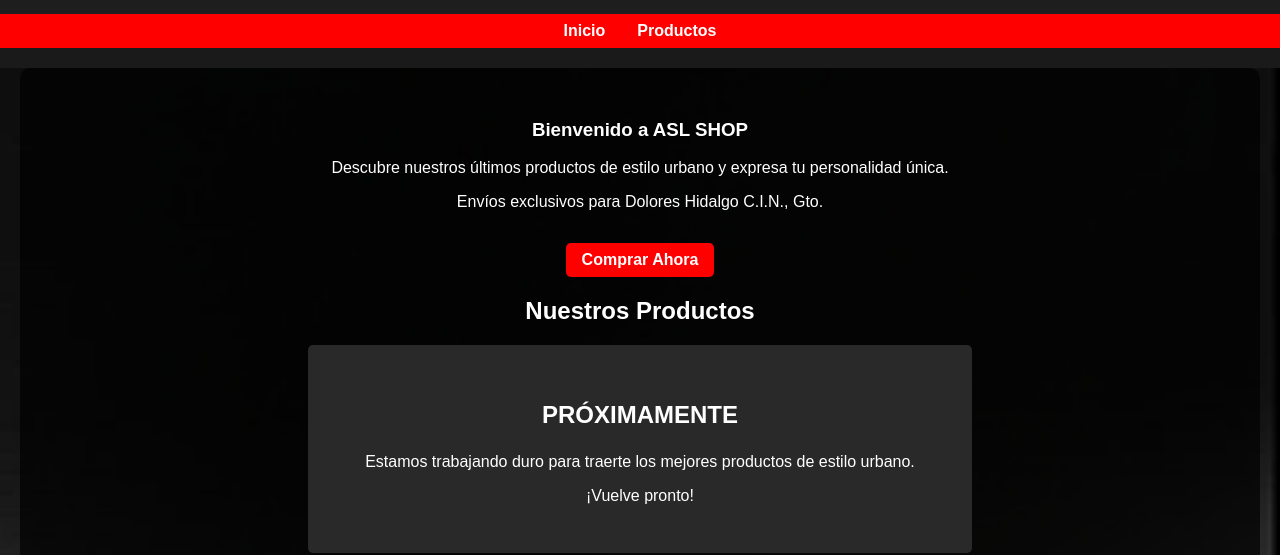
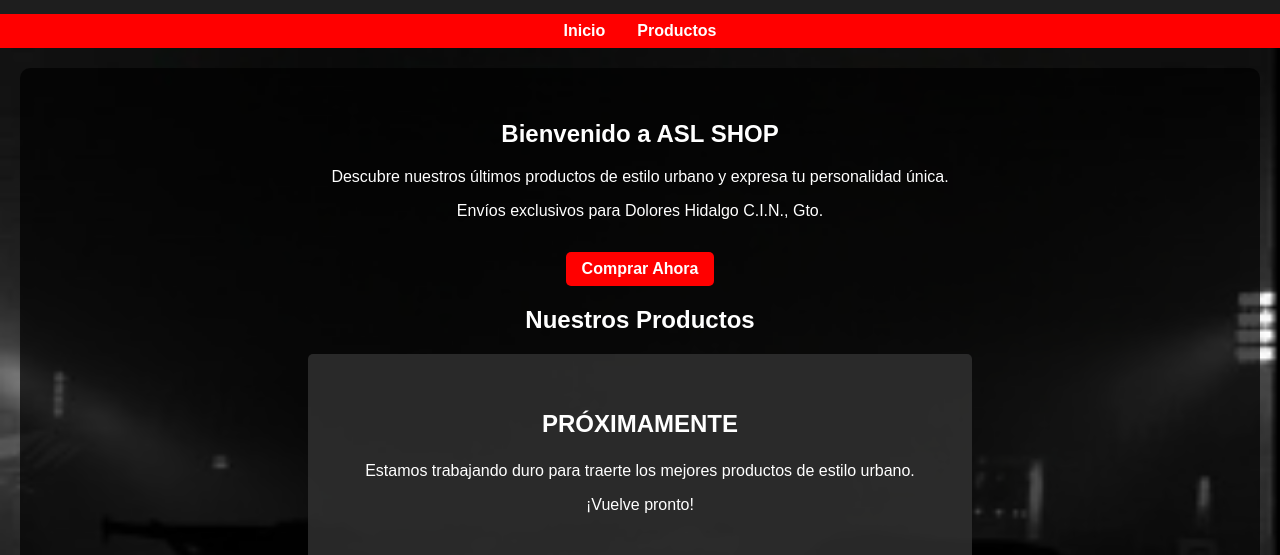
Before and after one commit to asl-shop/inicio, a plain HTML site: page index.html in a window 1280 px wide. Shown: the part 247-802 px from the top of the page. Drawn offline with Linux system fonts and the light colour scheme.

Commit message:
index.html

```diff
--- a/index.html
+++ b/index.html
@@ -10,8 +10,12 @@
             font-family: Arial, sans-serif;
             margin: 0;
             padding: 0;
-            background-color: #1a1a1a;
-            color: #ffffff;
+            background-image: url('ASL Shop-Photoroom.png');
+            background-size: cover; /* Ajusta la imagen al tamaño de la sección */
+            background-repeat: no-repeat; /* Evita que se repita la imagen */
+            background-position: center; /* Centra la imagen */
+            height: 100vh; /* Ajusta la altura según lo necesites */
+            color: white; /* Cambia el color del texto si es necesario */
         }
         .container-2:last-of-type a {
             color: white;
@@ -20,14 +24,6 @@
         .container-2:last-of-type a:hover {
              color: white;
             text-decoration: underline; /* Subrayado al pasar el ratón */
-        }
-        .section1 {
-        background-image: url('ASL Shop-Photoroom.png');
-        background-size: cover; /* Ajusta la imagen al tamaño de la sección */
-        background-repeat: no-repeat; /* Evita que se repita la imagen */
-        background-position: center; /* Centra la imagen */
-        height: 100vh; /* Ajusta la altura según lo necesites */
-        color: white; /* Cambia el color del texto si es necesario */
         }
         .container1 {
             text-align: center;
@@ -182,7 +178,6 @@
             <li><a href="#productos">Productos</a></li>
         </ul>
     </nav>
-    <section class="section1">
     <div class="container1">
         <main>
             <section id="inicio">
@@ -223,7 +218,6 @@
         </section>
         </main>
     </div>
-    </section>
     <footer>
         <div class="social-links">
             <div class="container-2">
```
